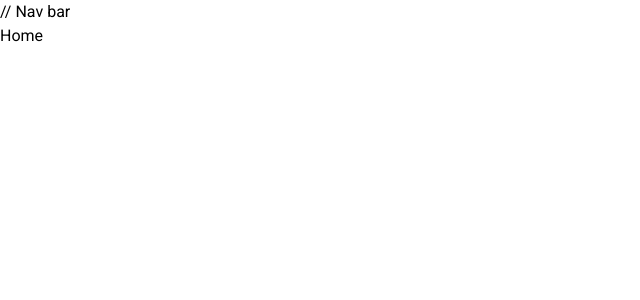
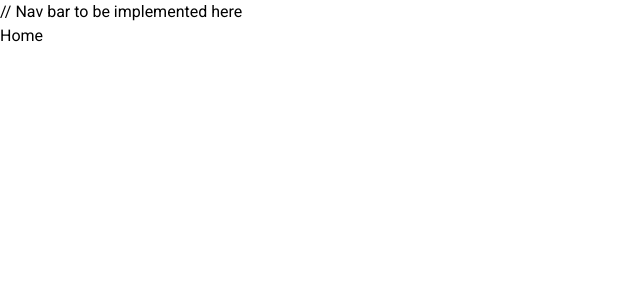
Before and after one commit to tmayank860/ecommerce-app, a React (Create React App) app: page / in a window 1280 px wide. Shown: the top 300 px of the page, without its empty margins (0-640 px from the left). Built offline with nearby package versions, Linux system fonts and the light colour scheme.

Commit message:
Add comments

```diff
--- a/src/App.js
+++ b/src/App.js
@@ -7,7 +7,7 @@ const App = () => {
   return (
     <div>
       <Router>
-        // Nav bar
+        // Nav bar to be implemented here
         <Routes>
           <Route exact path="" element={<HomeView/>}/>
           <Route exact path="/cart" element={<CartView/>}/>
```
